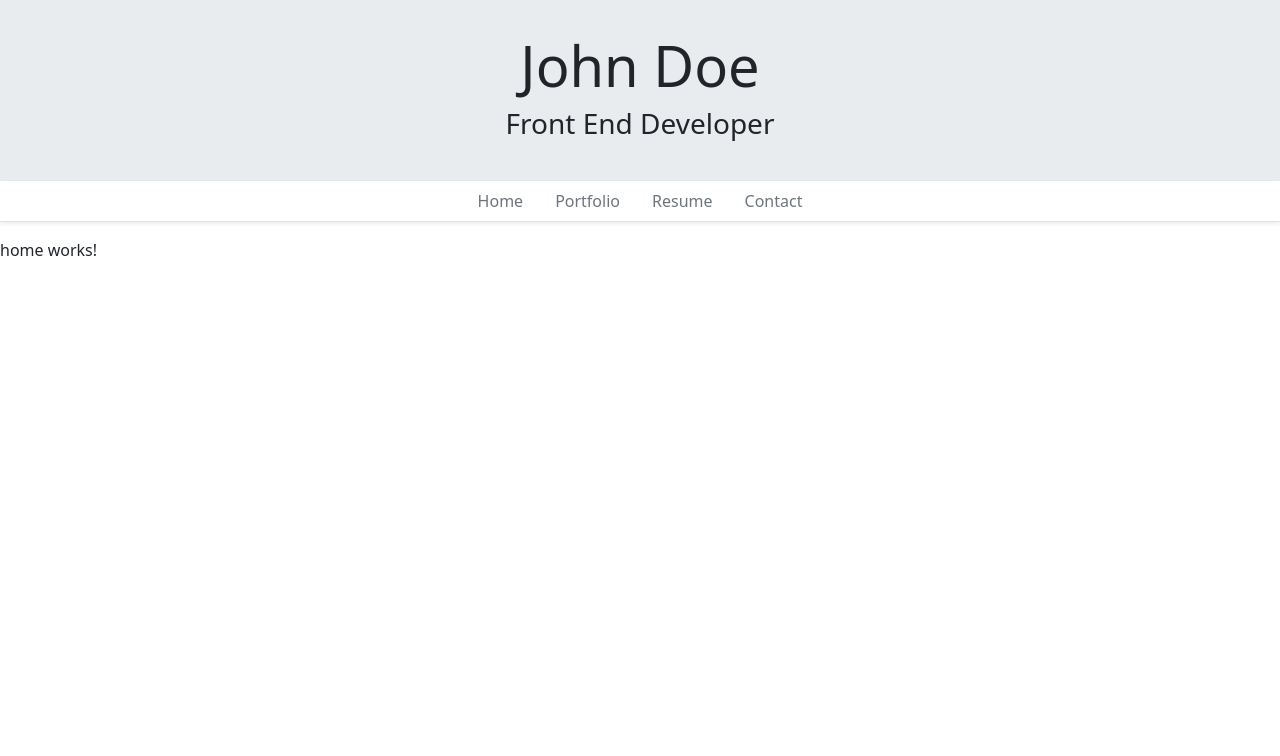
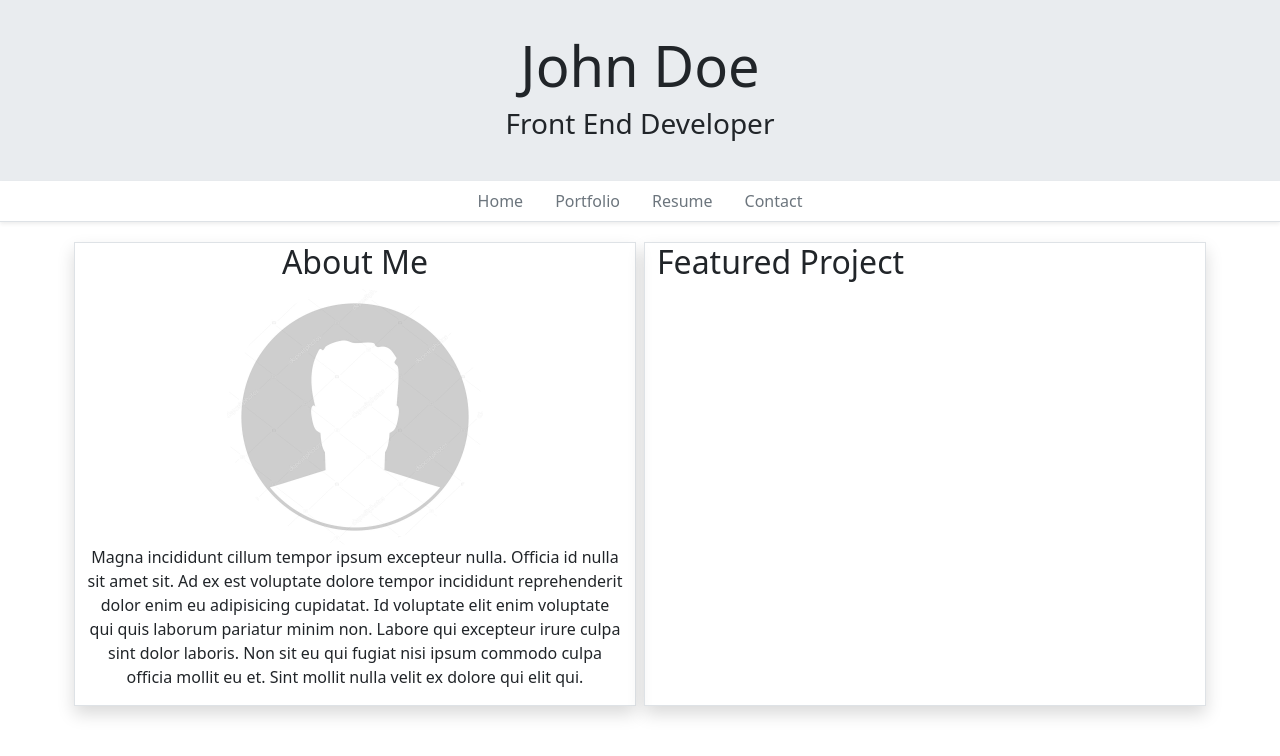
Before and after one commit to jmlinares2019/my-resume-2024, an Angular app: page / in a window 1280 px wide. Shown: the top 756 px of the page. Built offline with nearby package versions, Linux system fonts and the light colour scheme.

Commit message:
Home page layout (WIP)

```diff
--- a/src/app/home/home.component.html
+++ b/src/app/home/home.component.html
@@ -1 +1,18 @@
-<p>home works!</p>
+<div class="container">
+    <div class="row">
+        <!-- About me -->
+        <div class="col-lg shadow border m-1">
+            <div class="text-center">
+                <h2>About Me</h2>
+                <img src="../../assets/img/me-placeholder.jpg" alt="profile-picture" width="256" height="256" class="rounded-circle">
+                <p>Magna incididunt cillum tempor ipsum excepteur nulla. Officia id nulla sit amet sit. Ad ex est voluptate dolore tempor incididunt reprehenderit dolor enim eu adipisicing cupidatat. Id voluptate elit enim voluptate qui quis laborum pariatur minim non. Labore qui excepteur irure culpa sint dolor laboris. Non sit eu qui fugiat nisi ipsum commodo culpa officia mollit eu et. Sint mollit nulla velit ex dolore qui elit qui.</p>
+            </div>
+        </div>
+        <!-- Featured project -->
+        <div class="col-lg shadow border m-1">
+            <div class="center-text">
+                <h2>Featured Project</h2>
+            </div>
+        </div>
+    </div>
+</div>
```
Also changed, not shown: src/assets/img/me-placeholder.jpg (added), src/assets/img/project-placeholder.png (added).
